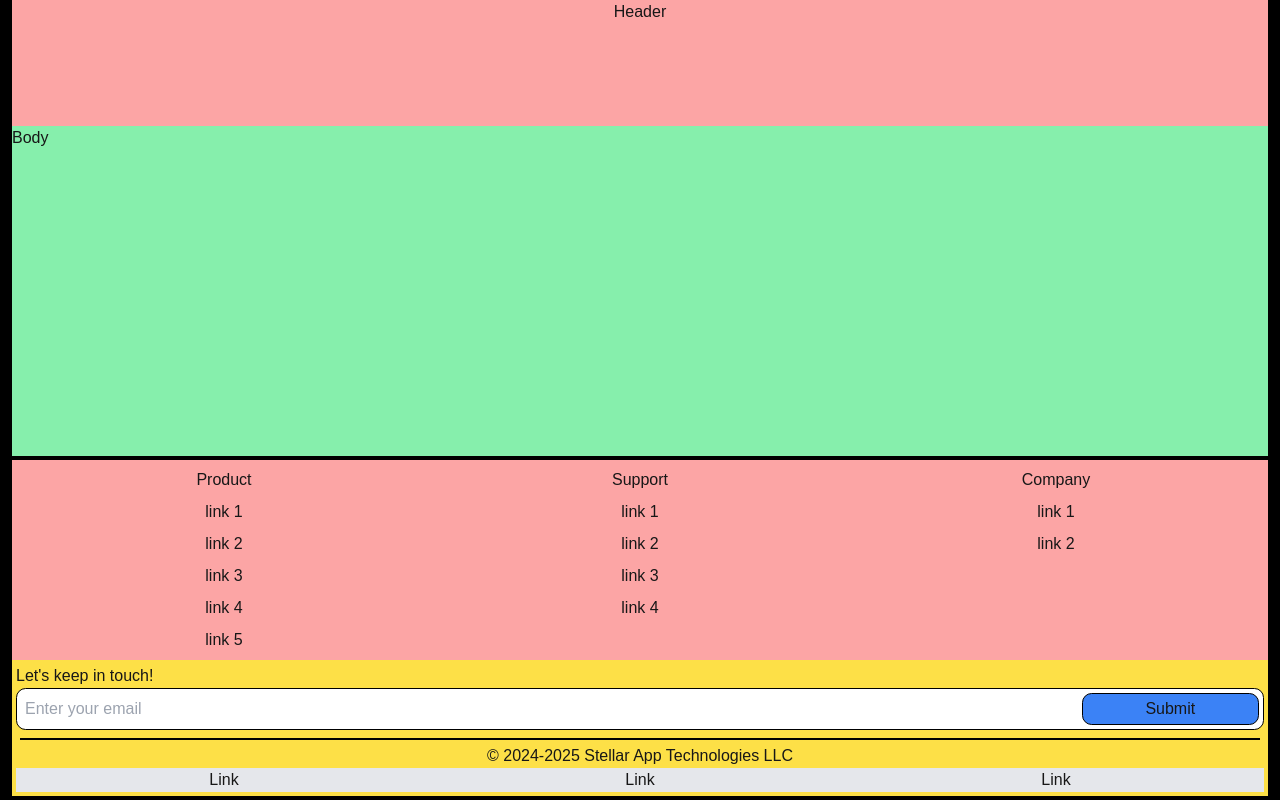
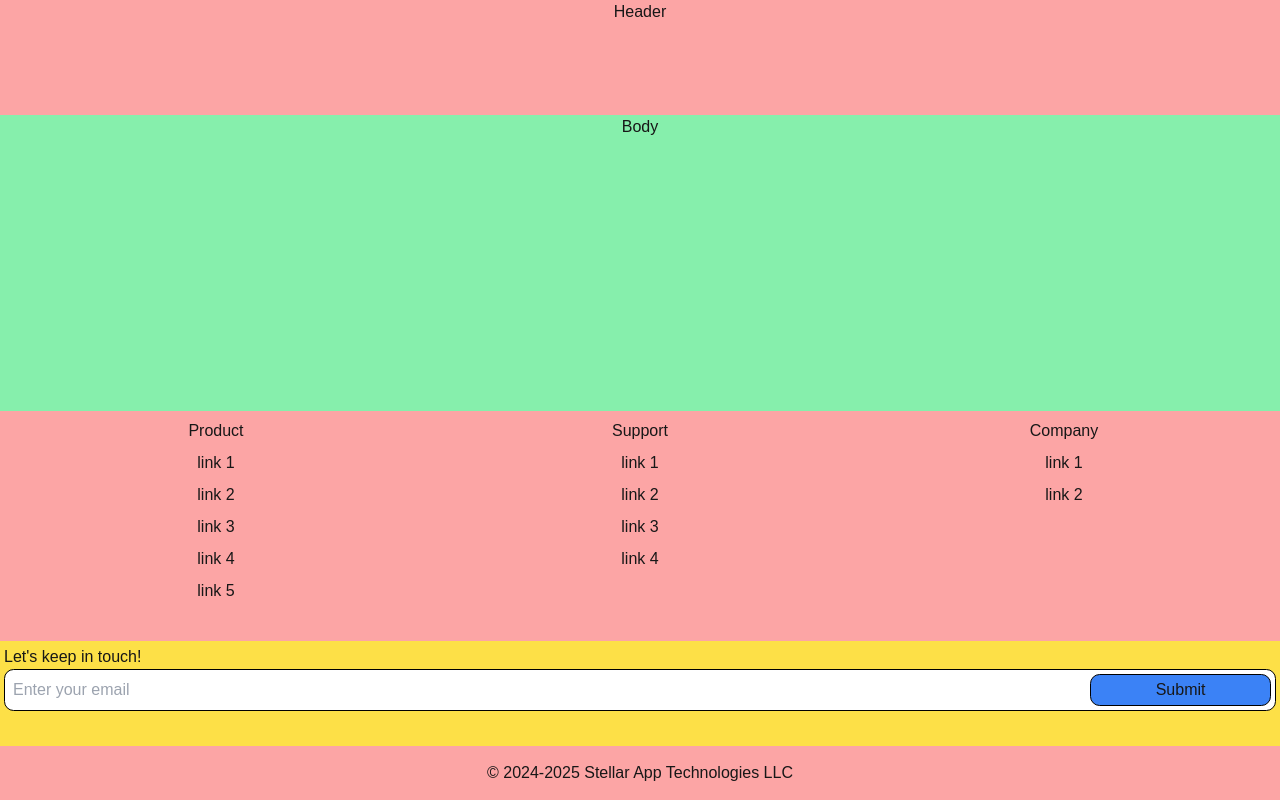
Before and after one commit to MrMostellar/stellar-app-technologies, a Next.js app: page / in a window 1280 px wide. Built offline with nearby package versions, Linux system fonts and the light colour scheme.

Commit message:
More optimization

```diff
--- a/app/components/Footer.tsx
+++ b/app/components/Footer.tsx
@@ -1,61 +1,20 @@
-import ULBlock from "./ULBlock";
-import { ULProps } from "../data/CustomizeFooterData";
-import { error } from "console";
-
-const linkGenerator = (data: any, Component: any) => {
-  const newComponent = [];
-  for (let item of data) {
-    newComponent.push(<Component key={item.id} {...data[item.id]} />);
-  }
-  return newComponent;
-};
+import FooterLinks from "./FooterLinks";
+import SingleTextForm from "./SingleTextForm";
 
 export default function Footer() {
   return (
     //column of two for the UL items and the copyright
     <>
       {/*top half of column is a row of columns*/}
-      <div className="flex flex-1 flex-row p-1 bg-red-300">
-        {linkGenerator(ULProps, ULBlock)}
-      </div>
-
+      <FooterLinks />
       {/*bottom half of column is the copywrite*/}
       <div className="flex flex-1 flex-col p-1 bg-yellow-300">
-        {/*form to get an email list going */}
-        <form className="flex flex-col text-left">
-          <label>Let's keep in touch!</label>
-
-          {/*div to style the text field*/}
-          <div className="flex p-1 border-[0.0625rem] border-black rounded-[0.6rem] bg-white">
-            <input
-              className="flex-[6] p-1 outline-none"
-              type="email"
-              id="email"
-              name="email"
-              placeholder="Enter your email"
-            />
-            <input
-              className="flex-1 bg-blue-500 border-[0.0625rem] border-black rounded-[0.6rem]"
-              type="button"
-              id="submit"
-              name="submit"
-              value="Submit"
-            />
-          </div>
-        </form>
-
-        {/*spacer for separating the elements*/}
-        <span className="border-[0.1rem] mt-2 border-black m-1"></span>
-
+        {/*Refactor below component later for reusability*/}
+        <SingleTextForm />
+      </div>
+      <div className="flex flex-1 flex-col justify-center min-h-[100%] min-w-[100%]">
         {/*copyright line*/}
-        <h1>&copy; 2024-2025 Stellar App Technologies LLC</h1>
-
-        {/*privacy policy and etc. links*/}
-        <div className="flex flex-row bg-gray-200">
-          <h3 className="flex-1">Link</h3>
-          <h3 className="flex-1">Link</h3>
-          <h3 className="flex-1">Link</h3>
-        </div>
+        <p>&copy; 2024-2025 Stellar App Technologies LLC</p>
       </div>
     </>
   );
--- /dev/null
+++ b/app/components/FooterLinks.tsx
@@ -0,0 +1,18 @@
+import { ULProps } from "../data/CustomizeFooterLinkData";
+import ULBlock from "./ULBlock";
+
+const linkGenerator = (data: any, Component: any) => {
+  const newComponent = [];
+  for (let item of data) {
+    newComponent.push(<Component key={item.id} {...data[item.id]} />);
+  }
+  return newComponent;
+};
+
+export default function FooterLinks() {
+  return (
+    <div className="flex flex-1 flex-row p-1 bg-red-300">
+      {linkGenerator(ULProps, ULBlock)}
+    </div>
+  );
+}
--- a/app/components/Header.tsx
+++ b/app/components/Header.tsx
@@ -3,7 +3,7 @@ import React from "react";
 export default function Header() {
   return (
     <>
-      <h1 className="text-center">Header</h1>
+      <h1 className="flex-1 text-center">Header</h1>
     </>
   );
 }
--- /dev/null
+++ b/app/components/SingleTextForm.tsx
@@ -0,0 +1,27 @@
+export default function SingleTextForm() {
+  return (
+    <>
+      {/*form to get an email list going */}
+      <form className="flex flex-col text-left">
+        <label>Let's keep in touch!</label>
+        {/*div to style the text field*/}
+        <div className="flex p-1 border-[0.0625rem] border-black rounded-[0.6rem] bg-white">
+          <input
+            className="flex-[6] p-1 outline-none"
+            type="email"
+            id="email"
+            name="email"
+            placeholder="Enter your email"
+          />
+          <input
+            className="flex-1 bg-blue-500 border-[0.0625rem] border-black rounded-[0.6rem]"
+            type="button"
+            id="submit"
+            name="submit"
+            value="Submit"
+          />
+        </div>
+      </form>
+    </>
+  );
+}
--- a/app/components/ULBlock.tsx
+++ b/app/components/ULBlock.tsx
@@ -1,5 +1,5 @@
 import React, { ReactNode } from "react";
-import { ULBlockType } from "../data/CustomizeFooterData";
+import { ULBlockType } from "../data/CustomizeFooterLinkData";
 
 const LIGenerator = (props: ULBlockType) => {
   const newComponent: any = props.links.map((link, key) => (
--- a/app/layout.tsx
+++ b/app/layout.tsx
@@ -17,12 +17,14 @@ export default function AboutLayout({
     <html lang="en">
       <body>
         {/*100% min width removes the horizontal scroll bar from blocking the content*/}
-        <div className="flex flex-col min-h-[100vh] min-w-[100%] overflow-y-auto px-3 bg-black">
+        <div className="flex flex-col min-h-[100vh] min-w-[100%] overflow-y-auto bg-black">
           <div className="flex flex-1 flex-col min-w-[100%] min-h-[100%] bg-red-300">
             <Header />
           </div>
+
           <main className="flex-[3] bg-green-300">{children}</main>
-          <div className="flex-1flex flex-col text-center min-w-[100%] min-h-[100%] py-1">
+
+          <div className="flex-1 flex flex-col text-center min-w-[100%] min-h-[100%] bg-red-300">
             <Footer />
           </div>
         </div>
--- a/app/page.tsx
+++ b/app/page.tsx
@@ -1,7 +1,7 @@
 export default function Home() {
   return (
-    <div>
-      <h1>Body</h1>
-    </div>
+    <>
+      <h1 className="text-center">Body</h1>
+    </>
   );
 }
```
Also changed, not shown: app/data/CustomizeFooterLinkData.tsx (renamed from app/data/CustomizeFooterData.tsx).
